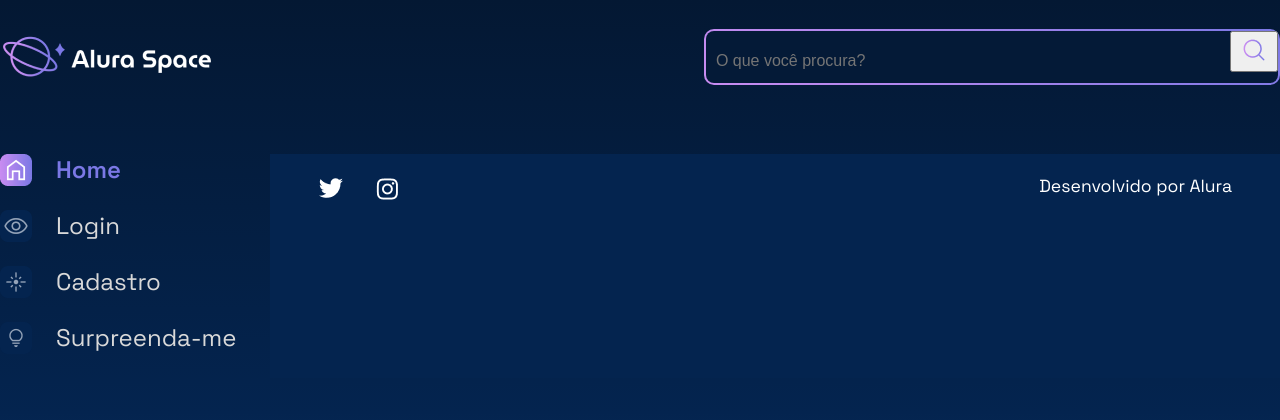
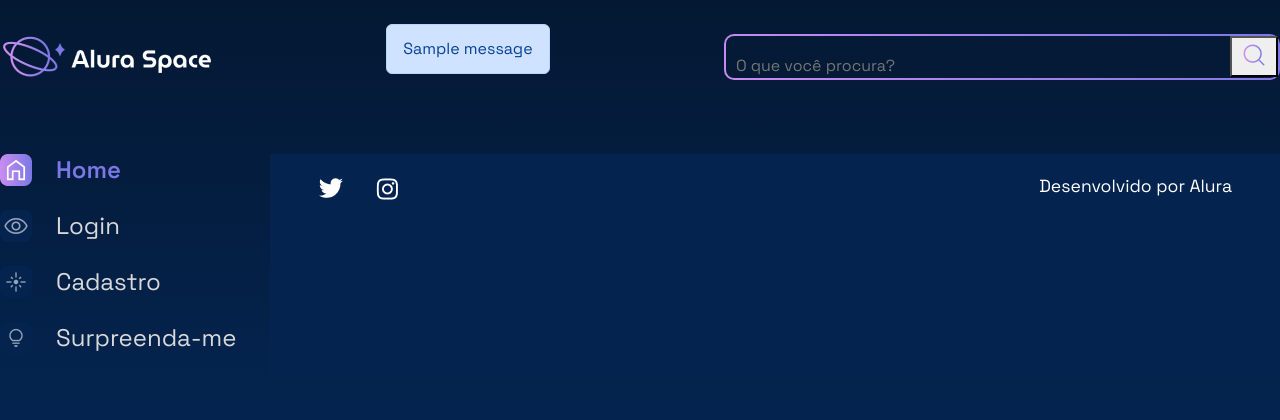
Before and after one commit to math3kitamura/Alura_space, a Django app: template templates/galeria/base.html in a window 1280 px wide. Shown: the top 420 px of the page. Run offline with Django 5.2, Linux system fonts and the light colour scheme; the template is opened without the code that fills it, so the values that code supplies are empty; tables that the repository leaves empty hold one stand-in row (values such as "Sample post"); one stand-in notice (Sample message) is shown.

Commit message:
Adicionando alerta de mensagens ao HTML com bootstrap

```diff
--- a/templates/galeria/base.html
+++ b/templates/galeria/base.html
@@ -11,6 +11,7 @@
     <link rel="preconnect" href="https://fonts.googleapis.com">
     <link rel="preconnect" href="https://fonts.gstatic.com" crossorigin>
     <link href="https://fonts.googleapis.com/css2?family=Space+Grotesk:wght@400;500;600&display=swap" rel="stylesheet">
+    <link href="https://cdn.jsdelivr.net/npm/bootstrap@5.2.2/dist/css/bootstrap.min.css" rel="stylesheet" integrity="sha384-Zenh87qX5JnK2Jl0vWa8Ck2rdkQ2Bzep5IDxbcnCeuOxjzrPF/et3URy9Bv1WTRi" crossorigin="anonymous">
     <link rel="stylesheet" href="{% static 'styles/style.css' %}">
 </head>
 
--- a/templates/galeria/partials/_navbar.html
+++ b/templates/galeria/partials/_navbar.html
@@ -2,6 +2,11 @@
 
     <header class="cabecalho">
         <img src="{% static '/assets/logo/Logo(2).png' %}" alt="Logo da Alura Space" />
+        {% for message in messages %}
+            <div class="alert alert-primary">
+                <p id="messages">{{ message }}</p>
+            </div>
+        {% endfor %}
         <div class="cabecalho__busca">
             <div class="busca__fundo">
                 <form action="{% url 'buscar' %}">
--- a/templates/usuarios/cadastro.html
+++ b/templates/usuarios/cadastro.html
@@ -20,6 +20,11 @@
     <div class="pagina-inicial">
         <header class="cabecalho">
             <img src="{% static '/assets/logo/Logo(2).png' %}" alt="Logo da Alura Space" />
+            {% for message in messages %}
+            <div class="alert alert-primary">
+                <p id="messages">{{ message }}</p>
+            </div>
+            {% endfor %}
             <div class="cabecalho__busca">
                 <div class="busca__fundo">
                     <form action="{% url 'buscar' %}">
--- a/templates/usuarios/login.html
+++ b/templates/usuarios/login.html
@@ -20,6 +20,11 @@
     <div class="pagina-inicial">
         <header class="cabecalho">
             <img src="{% static '/assets/logo/Logo(2).png' %}" alt="Logo da Alura Space" />
+            {% for message in messages %}
+            <div class="alert alert-primary">
+                <p id="messages">{{ message }}</p>
+            </div>
+            {% endfor %}
             <div class="cabecalho__busca">
                 <div class="busca__fundo">
                     <form action="{% url 'buscar' %}">
```
